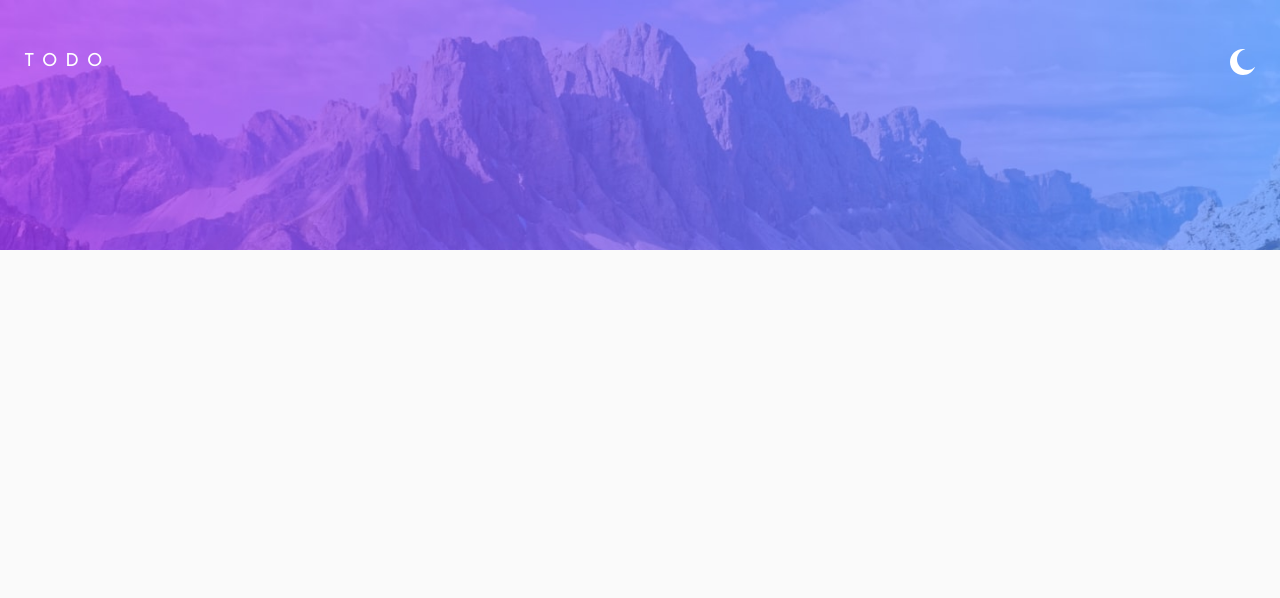
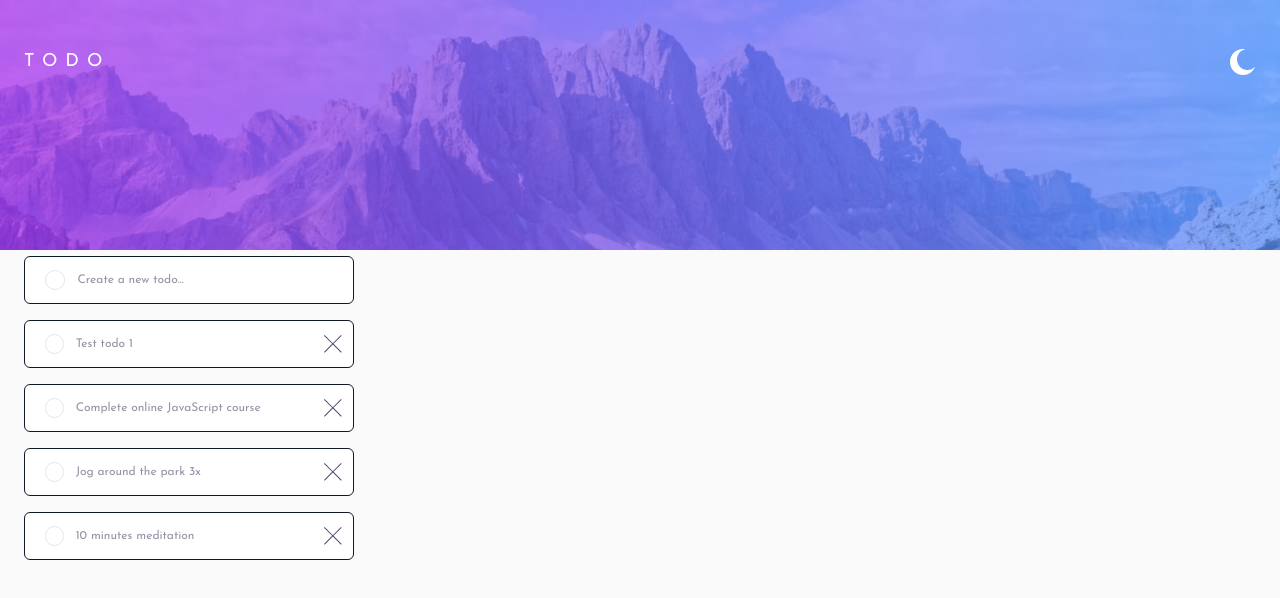
Before and after one commit to rockethelll/todo-app, a React (Vite) app: page / in a window 1280 px wide. Shown: the top 598 px of the page. Built offline with nearby package versions, Linux system fonts and the light colour scheme.

Commit message:
add new todo, delete todo, add seed Todo

```diff
--- a/src/App.tsx
+++ b/src/App.tsx
@@ -1,24 +1,57 @@
-import ToggleThemeBtn from './components/ToggleThemeBtn';
-import { useContext } from 'react';
-import { ThemeContext } from './context/ToggleThemeContext';
+import { useEffect, useReducer } from 'react';
+import NewTodoForm from './components/NewTodoForm';
+import Header from './components/Header';
+import { reducer } from './utils/reducer';
+import type { Todo } from './utils/reducer';
+import TodoItem from './components/TodoItem';
+
+const LOCAL_STORAGE_KEY = 'TODOS';
+
+const seedTodos = [
+  { id: '1', text: 'Test todo 1', completed: false },
+  { id: '2', text: 'Complete online JavaScript course', completed: true },
+  { id: '3', text: 'Jog around the park 3x', completed: false },
+  { id: '4', text: '10 minutes meditation', completed: false },
+];
 
 function App() {
-  const { isDarkMode } = useContext(ThemeContext);
+  const [todos, dispatch] = useReducer(reducer, seedTodos, (initialValue) => {
+    const storedTodos = localStorage.getItem(LOCAL_STORAGE_KEY);
+    if (!storedTodos) return initialValue;
+
+    // Fusionner les todos seed avec celles du localStorage
+    const parsedTodos = JSON.parse(storedTodos);
+
+    // Ajouter les todos seed si elles ne sont pas déjà présentes
+    const mergedTodos = [...parsedTodos];
+    seedTodos.forEach((seedTodo) => {
+      if (!parsedTodos.some((todo: Todo) => todo.id === seedTodo.id)) {
+        mergedTodos.push(seedTodo);
+      }
+    });
+
+    return mergedTodos;
+  });
+
+  useEffect(() => {
+    localStorage.setItem(LOCAL_STORAGE_KEY, JSON.stringify(todos));
+  }, [todos]);
+
+  const addNewTodo = (text: string) => {
+    dispatch({ type: 'ADD', payload: { text } });
+  };
+
+  const deleteTodo = (id: string) => {
+    dispatch({ type: 'DELETE', payload: { id } });
+  };
 
   return (
-    <div className='relative w-full h-screen px-6 py-12 bg-primary'>
-      <div
-        className={`h-[200px] md:h-[250px] w-full bg-primary bg-no-repeat bg-cover absolute top-0 left-0 pt-12 px-6 ${
-          isDarkMode
-            ? 'bg-[url("/images/bg-mobile-dark.jpg")] sm:bg-[url("/images/bg-desktop-dark.jpg")]'
-            : 'bg-[url("/images/bg-mobile-light.jpg")] sm:bg-[url("/images/bg-desktop-light.jpg")]'
-        }`}
-      >
-        <div className='flex justify-between text-white'>
-          <h1 className='tracking-[0.5rem] '>TODO</h1>
-        <ToggleThemeBtn />
-        </div>
-      </div>
+    <div className='w-full h-screen px-6 py-12 bg-primary'>
+      <Header />
+      <NewTodoForm addNewTodo={addNewTodo} />
+      {todos.map((todo) => (
+        <TodoItem key={todo.id} id={todo.id} text={todo.text} deleteTodo={deleteTodo} />
+      ))}
     </div>
   );
 }
--- /dev/null
+++ b/src/components/Header.tsx
@@ -0,0 +1,23 @@
+import { ThemeContext } from '../context/ToggleThemeContext';
+import ToggleThemeBtn from './ToggleThemeBtn';
+import { useContext } from 'react';
+
+const Header = () => {
+  const { isDarkMode } = useContext(ThemeContext);
+  return (
+    <div
+      className={`h-[200px] md:h-[250px] w-full bg-primary bg-no-repeat bg-cover absolute top-0 left-0 px-6 ${
+        isDarkMode
+          ? 'bg-[url("/images/bg-mobile-dark.jpg")] sm:bg-[url("/images/bg-desktop-dark.jpg")]'
+          : 'bg-[url("/images/bg-mobile-light.jpg")] sm:bg-[url("/images/bg-desktop-light.jpg")]'
+      }`}
+    >
+      <div className='flex justify-between pt-12 text-white'>
+        <h1 className='tracking-[0.5rem] '>TODO</h1>
+        <ToggleThemeBtn />
+      </div>
+    </div>
+  );
+};
+
+export default Header;
--- /dev/null
+++ b/src/components/NewTodoForm.tsx
@@ -0,0 +1,36 @@
+import { useRef } from 'react';
+
+type NewTodoFormProps = {
+  addNewTodo: (text: string) => void;
+};
+
+const NewTodoForm = ({addNewTodo}: NewTodoFormProps) => {
+  const textRef = useRef<HTMLInputElement>(null);
+
+  const handleSubmit = (e: React.FormEvent) => {
+    e.preventDefault();
+    if (!textRef.current || textRef.current.value === '') return;
+    addNewTodo(textRef.current.value);
+    textRef.current.value = '';
+  };
+
+  return (
+    <form onSubmit={handleSubmit} >
+      <div className='h-12 relative bg-secondary w-[330px] mt-52 border border-gray-900 items-center rounded-md flex justify-around'>
+        <input
+          type='checkbox'
+          className="peer relative w-6 h-5 ml-5 mr-3 border rounded-full appearance-none cursor-pointer border-checkbox checked:bg-gradient-to-r checked:from-[hsl(192,100%,67%)] checked:to-[hsl(280,87%,65%)] checked:before:content-['✔'] checked:before:absolute checked:before:left-1 checked:before:top-[1px] checked:before:text-white checked:before:text-[12px]"
+        />
+        <input
+          type='text'
+          name='todo'
+          className='w-full text-xs bg-secondary focus:outline-none text-new-todo placeholder:text-new-todo'
+          placeholder='Create a new todo...'
+          ref={textRef}
+        />
+      </div>
+    </form>
+  );
+};
+
+export default NewTodoForm;
--- /dev/null
+++ b/src/components/TodoItem.tsx
@@ -0,0 +1,27 @@
+type TodoItemProps = {
+  id: string;
+  text: string;
+  deleteTodo: (id: string) => void;
+};
+
+const TodoItem = ({ id, text, deleteTodo }: TodoItemProps) => {
+  return (
+    <div className='h-12 relative bg-secondary w-[330px] mt-4 border border-gray-900 items-center rounded-md flex justify-around'>
+      <input
+        type='checkbox'
+        className="peer relative w-6 h-5 ml-5 mr-3 border rounded-full appearance-none cursor-pointer border-checkbox checked:bg-gradient-to-r checked:from-[hsl(192,100%,67%)] checked:to-[hsl(280,87%,65%)] checked:before:content-['✔'] checked:before:absolute checked:before:left-1 checked:before:top-[1px] checked:before:text-white checked:before:text-[12px]"
+      />
+      <input
+        type='text'
+        name='todo'
+        className='w-full text-xs bg-secondary focus:outline-none text-new-todo placeholder-text-new-todo'
+        value={text}
+      />
+      <button onClick={() => deleteTodo(id)} data-button-delete>
+        <img src='/images/icon-cross.svg' alt='Delete todo' className='mr-5' />
+      </button>
+    </div>
+  );
+};
+
+export default TodoItem;
--- a/src/index.css
+++ b/src/index.css
@@ -7,25 +7,27 @@
 @layer base {
   @layer base {
     :root {
-      --link-active: hsl(220, 98%, 61%);
+      --link-active: 220, 98%, 61%;
       --primary: 0, 0%, 98%;
-      --secondary: hsl(0, 0%, 100%);
-      --incomplete: hsl(235, 19%, 35%);
-      --complete: hsl(233, 11%, 84%);
-      --new-todo: hsl(236, 9%, 61%);
+      --secondary: 0, 0%, 100%;
+      --incomplete: 235, 19%, 35%;
+      --complete: 233, 11%, 84%;
+      --new-todo: 236, 9%, 61%;
+      --checkbox: 236, 33%, 92%;
     }
     .dark {
       --primary: 235, 21%, 11%;
-      --secondary: hsl(235, 24%, 19%);
-      --incomplete: hsl(234, 39%, 85%);
-      --complete: hsl(233, 14%, 35%);
-      --new-todo: hsl(234, 11%, 52%);
+      --secondary: 235, 24%, 19%;
+      --incomplete: 234, 39%, 85%;
+      --complete: 233, 14%, 35%;
+      --new-todo: 234, 11%, 52%;
+      --checkbox: 237, 14%, 26%;
     }
   }
 }
 
 @layer base {
   body {
-    @apply font-josefin text-[18px] bg-linear;
+    @apply font-josefin text-[18px];
   }
 }
--- /dev/null
+++ b/src/utils/reducer.ts
@@ -0,0 +1,36 @@
+export type Todo = {
+  id: string;
+  text: string;
+  completed: boolean;
+};
+
+type Action =
+  | { type: 'ADD'; payload: { text: string } }
+  | { type: 'DELETE'; payload: { id: string } }
+  | { type: 'TOGGLE'; payload: { id: string; completed: boolean } }
+  | { type: 'UPDATE'; payload: { id: string; text: string } };
+
+export const reducer = (todos: Todo[], action: Action): Todo[] => {
+  switch (action.type) {
+    case 'ADD':
+      return [...todos, { id: crypto.randomUUID(), text: action.payload.text, completed: false }];
+
+    case 'DELETE':
+      return todos.filter((todo) => todo.id !== action.payload.id);
+
+    case 'TOGGLE':
+      return todos.map((todo) =>
+        todo.id === action.payload.id ? { ...todo, completed: action.payload.completed } : todo,
+      );
+    case 'UPDATE':
+      return todos.map((todo) => {
+        if (todo.id === action.payload.id) {
+          return { ...todo, text: action.payload.text };
+        }
+
+        return todo;
+      });
+    default:
+      throw new Error(`No action found for ${action}.`);
+  }
+};
--- a/tailwind.config.js
+++ b/tailwind.config.js
@@ -14,7 +14,7 @@ export default {
         'incomplete': 'hsl(var(--incomplete), <alpha-value>)',
         'complete': 'hsl(var(--complete), <alpha-value>)',
         'new-todo': 'hsl(var(--new-todo), <alpha-value>)',
-        'linear': 'linear-gradient(to right, hsl(192, 100%, 67%), hsl(280, 87%, 65%))',
+        'checkbox': 'hsl(var(--checkbox), <alpha-value>)',
       },
     },
   },
```
Also changed, not shown: public/images/icon-check.svg.
